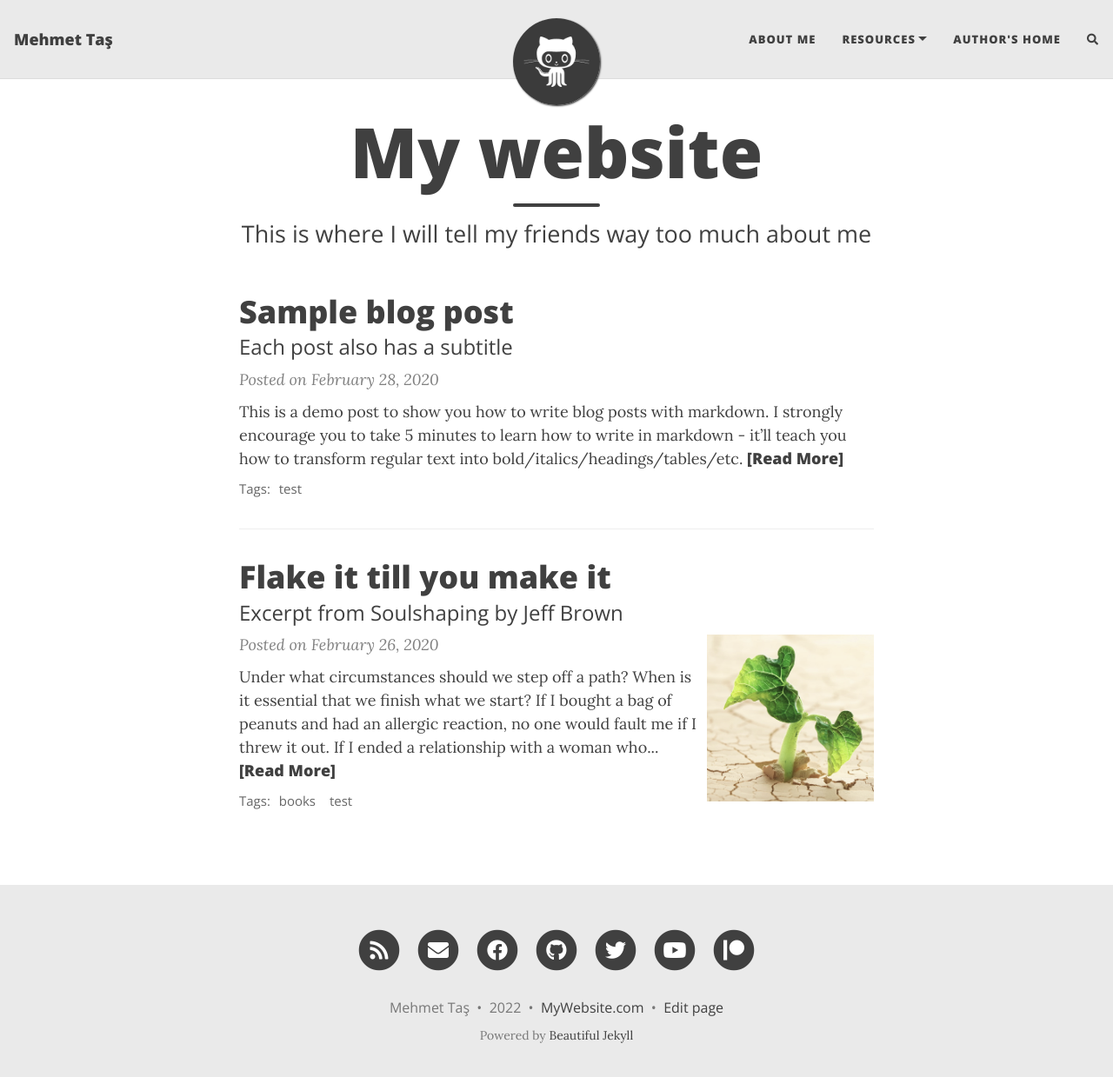
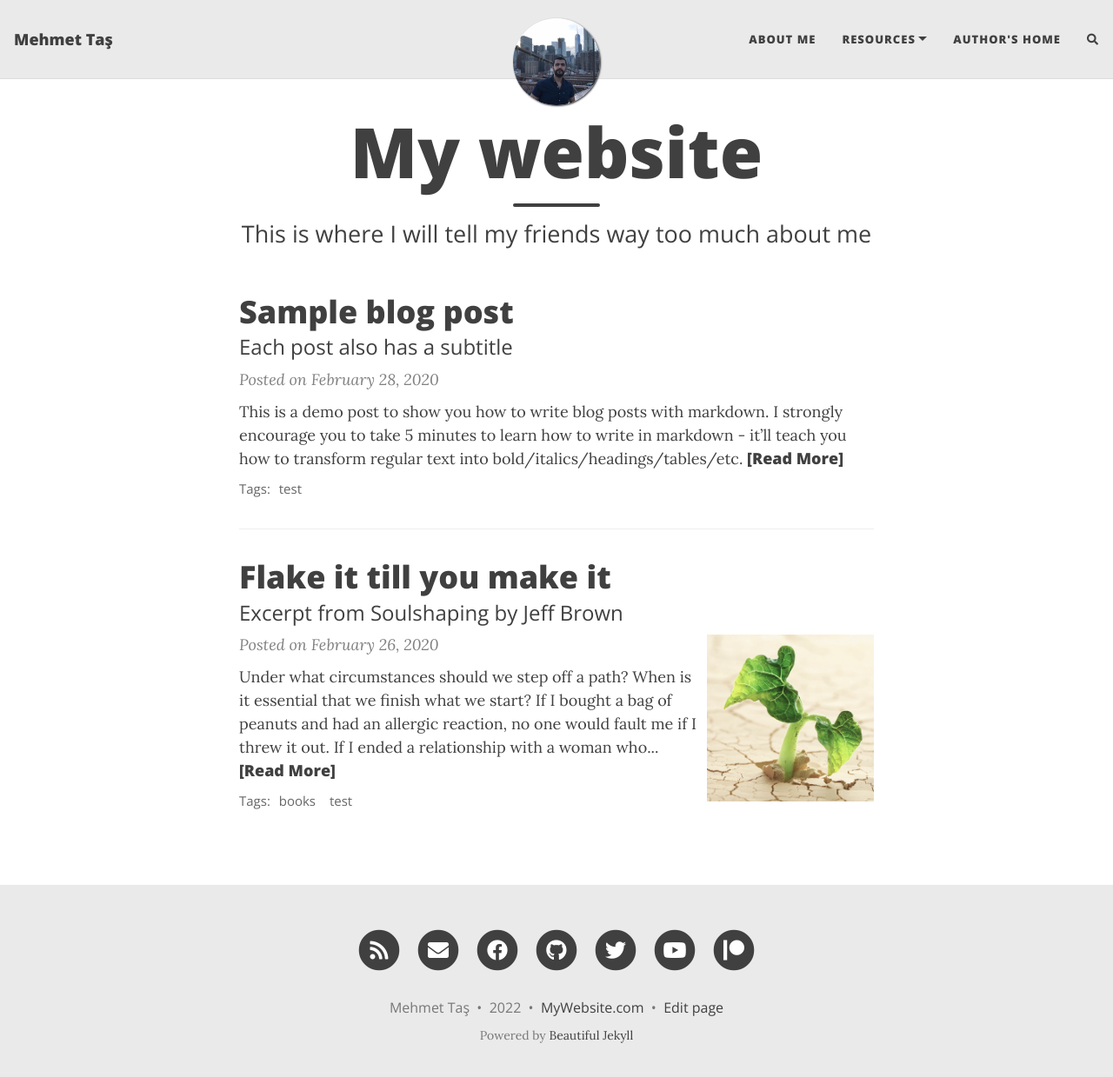
Before and after one commit to mehmettas/mehmettas.site, a Jekyll site: the page built from index.html, in a window 1280 px wide and 1252 px high. Shown: the top 1239 px of the window at 87% size. Built offline with Jekyll 4.4.1, drawn with Linux system fonts in a browser that asks for light colours; nearby versions of some CDN libraries; the list of posts is cut into pages by our own code; comment, search, counter and statistics services are not loaded.

Commit message:
update avatar

```diff
--- a/_config.yml
+++ b/_config.yml
@@ -24,7 +24,6 @@ navbar-links:
   Resources:
     - Beautiful Jekyll: "https://beautifuljekyll.com"
     - Learn markdown: "https://www.markdowntutorial.com/"
-    - Learn markdown: "https://www.markdowntutorial.com/"
   Author's home: "https://deanattali.com"
 
 ################
@@ -33,7 +32,7 @@ navbar-links:
 
 # Image to show in the navigation bar - works best with a square image
 # Remove this parameter if you don't want an image in the navbar
-avatar: "/assets/img/avatar-icon.png"
+avatar: "/assets/img/mt-avatar.jpeg"
 
 # By default, the image is cut into a circle. You can disable this behaviour by setting 'round-avatar: false'
 round-avatar: true
```
Also changed, not shown: assets/img/avatar-icon.png (deleted), assets/img/mt-avatar.jpeg (added), 3 other files.
